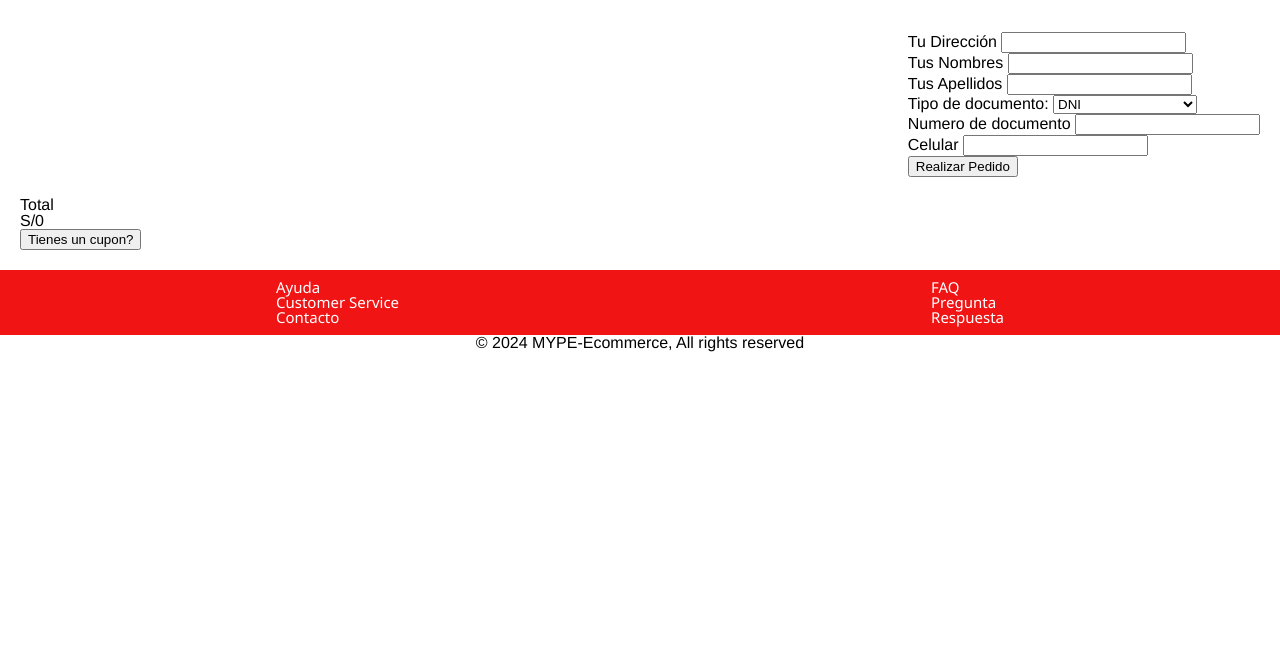
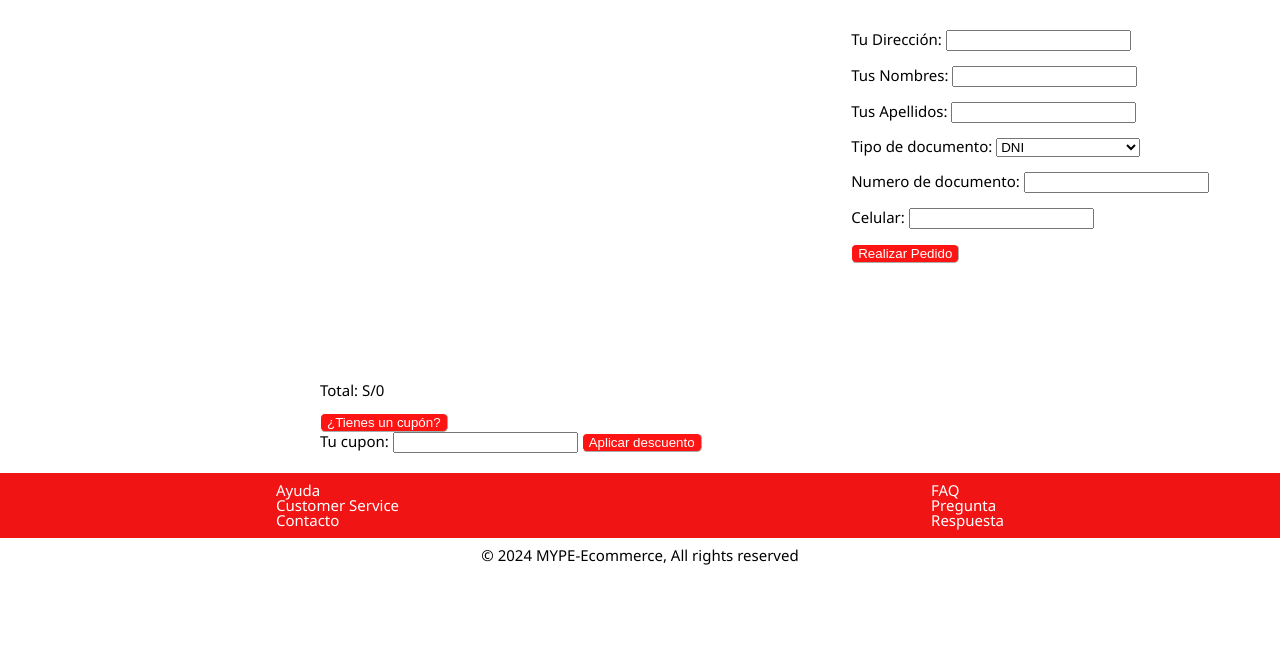
Before and after one commit to mype-ecomerce/Proyecto201-mypeEcomerce, a plain HTML site: page pages/Pasarela.html in a window 1280 px wide. Shown: the part 145-800 px from the top of the page. Drawn offline with Linux system fonts and the light colour scheme.

Commit message:
subir cambios finales

```diff
--- a/css/carrito-styles.css
+++ b/css/carrito-styles.css
@@ -38,15 +38,17 @@ h1 {
 .product {
   display: flex;
   justify-content: space-around;
-  margin-bottom: 30px;
 }
+
 .separator {
   align-self: center;
 }
+
 .caja-main {
   position: relative;
   height: 100%;
 }
+
 #carrito img {
   width: 250px;
   height: 300px;
@@ -67,8 +69,11 @@ nav > a {
   font-family: "Segoe UI", Tahoma, Geneva, Verdana, sans-serif;
 }
 button {
+  border-color: #ffffff;
+  border-width: 1px;
   border-radius: 5px;
-  font-family: "Segoe UI", Tahoma, Geneva, Verdana, sans-serif;
+  color: white;
+  background-color: hsl(0, 100%, 54%);
 }
 
 .footer-section {
@@ -82,3 +87,17 @@ button {
   text-decoration: none;
   font-family: "Segoe UI", Tahoma, Geneva, Verdana, sans-serif;
 }
+
+button a {
+  border-color: #ffffff;
+  border-width: 1px;
+  border-radius: 5px;
+  color: white;
+  background-color: hsl(0, 100%, 54%);
+  text-decoration: none;
+}
+
+footer p {
+  font-family: "Segoe UI", Tahoma, Geneva, Verdana, sans-serif;
+  margin: 10px;
+}
--- a/css/catalogo-styles.css
+++ b/css/catalogo-styles.css
@@ -46,7 +46,7 @@ main {
 }
 
 #main > div > p {
-  font-size: 20px;
+  font-size: 15px;
   font-weight: bold;
   margin-top: 5px;
   margin-bottom: 5px;
@@ -59,7 +59,11 @@ main {
 }
 
 button {
+  border-color: #ffffff;
+  border-width: 1px;
   border-radius: 5px;
+  color: white;
+  background-color: hsl(0, 100%, 54%);
 }
 
 .footer-section {
@@ -73,3 +77,8 @@ button {
   text-decoration: none;
   font-family: "Segoe UI", Tahoma, Geneva, Verdana, sans-serif;
 }
+
+footer p {
+  font-family: "Segoe UI", Tahoma, Geneva, Verdana, sans-serif;
+  margin: 10px;
+}
--- a/css/index-styles.css
+++ b/css/index-styles.css
@@ -6,14 +6,14 @@ body {
   justify-content: space-around;
 }
 .presentacion > div {
-  max-width: 30%;
+  max-width: 40%;
 }
 .coleccion {
   display: flex;
   justify-content: space-around;
 }
 .coleccion > div {
-  max-width: 30%;
+  max-width: 40%;
 }
 
 .header-section {
@@ -49,7 +49,7 @@ main {
 h2 {
   font-weight: bold;
   font-size: 30px;
-  margin: 20px;
+  margin: 60px;
   font-family: InterstateBlack;
 }
 
@@ -71,6 +71,11 @@ main img {
 
 main article p {
   text-align: justify;
-  margin-top: 30px;
+  margin-top: 60px;
+  font-family: "Gill Sans", "Gill Sans MT", Calibri, "Trebuchet MS", sans-serif;
+}
+
+footer p {
   font-family: "Segoe UI", Tahoma, Geneva, Verdana, sans-serif;
+  margin: 10px;
 }
--- a/css/pasarela-styles.css
+++ b/css/pasarela-styles.css
@@ -1,5 +1,11 @@
+body {
+  font-family: "Segoe UI", Tahoma, Geneva, Verdana, sans-serif;
+  font-size: 15px;
+}
+
 #couponForm {
-  display: none;
+  display: flex;
+  justify-content: end;
 }
 h1 {
   font-family: Helvetica, sans-serif;
@@ -43,6 +49,23 @@ h1 {
   position: relative;
   height: 100%;
 }
+
+.contenido h3,
+.contenido p {
+  display: inline-block;
+  margin: 0;
+}
+
+.cupon-container {
+  display: inline-block;
+  margin: 0;
+}
+
+#couponForm {
+  display: inline-block;
+  margin: 0;
+}
+
 .empty {
   padding-top: 50px;
   padding-bottom: 50px;
@@ -78,8 +101,25 @@ img {
 
 .cabecera {
   text-align: left;
+  margin-left: 300px;
 }
 #userInfoSection {
   display: flex;
-  justify-content: end;
+  justify-content: center;
+  margin-bottom: 100px;
+  font-family: "Segoe UI", Tahoma, Geneva, Verdana, sans-serif;
+  font-size: 15px;
 }
+
+button {
+  border-color: #ffffff;
+  border-width: 1px;
+  border-radius: 5px;
+  color: white;
+  background-color: hsl(0, 100%, 54%);
+}
+
+footer p {
+  font-family: "Segoe UI", Tahoma, Geneva, Verdana, sans-serif;
+  margin: 10px;
+}
--- a/pages/Pasarela.html
+++ b/pages/Pasarela.html
@@ -28,32 +28,44 @@
         <div>
           <form id="userInfoForm">
             <div>
-              <label for="direccion">Tu Dirección</label>
+              <label for="direccion">Tu Dirección: </label>
               <input type="text" id="direccion">
+              <br>
+              <br>
             </div>
             <div>
-              <label for="nombres">Tus Nombres</label>
+              <label for="nombres">Tus Nombres: </label>
               <input type="text" id="nombres" required>
+              <br>
+              <br>
             </div>
             <div>
-              <label for="apellidos">Tus Apellidos</label>
+              <label for="apellidos">Tus Apellidos: </label>
               <input type="text" id="apellidos" required>
+              <br>
+              <br>
             </div>
             <div>
-              <label for="idType">Tipo de documento:</label>
+              <label for="idType">Tipo de documento: </label>
               <select id="idType" name="options">
                 <option value="dni">DNI</option>
                 <option value="pasaporte">Pasaporte</option>
                 <option value="cane">Carné de extranjería</option>
               </select>
+              <br>
+              <br>
             </div>
             <div>
-              <label for="documento">Numero de documento</label>
+              <label for="documento">Numero de documento: </label>
               <input type="text" id="documento">
+              <br>
+              <br>
             </div>
             <div>
-              <label for="celular">Celular</label>
+              <label for="celular">Celular: </label>
               <input type="text" id="celular">
+              <br>
+              <br>
             </div>
             <button type="submit">Realizar Pedido</button>
           </form>
@@ -62,9 +74,11 @@
       </section>
       <section class="caja-main">
         <div class="contenido">
-          <h3>Total</h3>
+          <h3>Total: </h3>
           <p id="total">S/0</p>
-          <button id="cupon">Tienes un cupon?</button>
+          <br>
+          <br>
+          <button id="cupon">¿Tienes un cupón?</button>
           <form id="couponForm">
             <label for="couponCode">Tu cupon:</label>
             <input type="text" id="couponCode" required>
```
Also changed, not shown: index.html (+4 -2 lines), js/carrito.js (+39 -32 lines), pages/carrito.html (+2 -1 lines).
